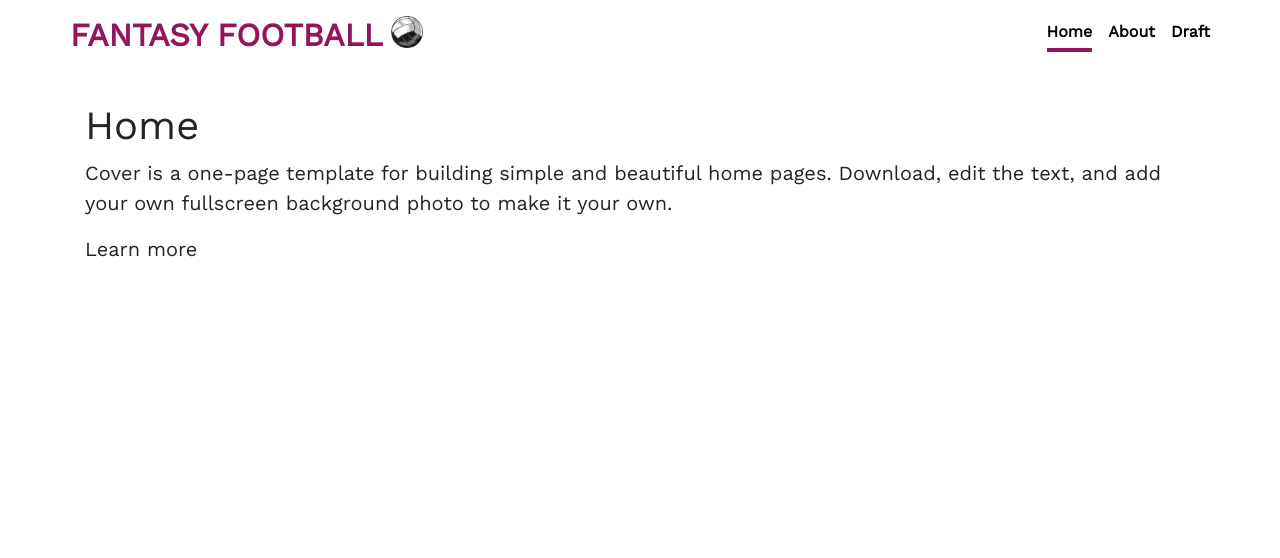
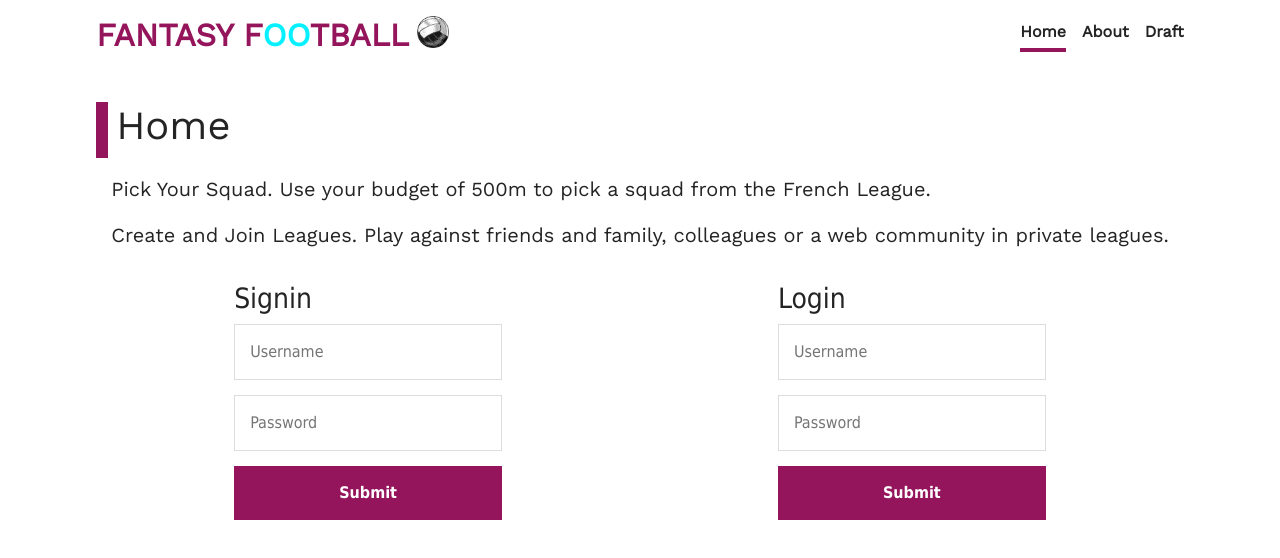
Before and after one commit to fred7896/fantasy-sport-app, a React (Create React App) app in the folder frontend/: page / in a window 1280 px wide. Shown: the top 558 px of the page. Built offline with nearby package versions, Linux system fonts and the light colour scheme.

Commit message:
Integration of signin and login form.

```diff
--- a/frontend/src/App.css
+++ b/frontend/src/App.css
@@ -48,7 +48,6 @@
   background-color: #E93A51;
   color: white;
 }
-
 
 .table thead th {
   border-bottom:none;
@@ -131,7 +130,7 @@ a,
 a:focus,
 a:hover,
 a:active {
-  color: black;
+  color: #242424;
 }
 
 a:hover {
@@ -195,7 +194,7 @@ body {
 }
 
 .nav-masthead .active {
-  color: black;
+  color: #242424;
   border-bottom-color: #94155c;
 }
 
@@ -208,10 +207,104 @@ body {
   }
 }
 
+span {
+  color: #07F0FF;
+}
+
+/*
+* Home
+*/
+
+.header-home {
+  border-left: 1vw solid #94155c;
+  transition-property: border-left;
+  transition-duration: 1s;
+}
+
+.header-home:hover {
+  border-left: 67vw solid #94155c;
+}
+
+.login-form {
+  width: 300px;
+  margin: 0 auto;
+  font-family: Tahoma, Geneva, sans-serif;
+}
+.login-form h1 {
+  text-align: center;
+  color: #4d4d4d;
+  font-size: 24px;
+  padding: 20px 0 20px 0;
+}
+.login-form input[type="password"],
+.login-form input[type="text"] {
+  width: 100%;
+  padding: 15px;
+  border: 1px solid #dddddd;
+  margin-bottom: 15px;
+  box-sizing:border-box;
+}
+.login-form input[type="password"]:focus,
+.login-form input[type="text"]:focus {
+  /* border: 1px solid #07F0FF; */
+  border: 1px solid red;
+}
+
+.login-form input[type="submit"] {
+  width: 100%;
+  padding: 15px;
+  background-color: #94155c;
+  border: 0;
+  box-sizing: border-box;
+  cursor: pointer;
+  font-weight: bold;
+  color: #ffffff;
+}
+
+.login-form input[type="submit"]:hover {
+  background-color: #23EF88;
+  color:black;
+}
+.register-form {
+  width: 300px;
+  margin: 0 auto;
+  font-family: Tahoma, Geneva, sans-serif;
+}
+
+.register-form h1 {
+  text-align: center;
+  color: #4d4d4d;
+  font-size: 24px;
+  padding: 20px 0 20px 0;
+}
+.register-form input[type="password"],
+.register-form input[type="text"] {
+  width: 100%;
+  padding: 15px;
+  border: 1px solid #dddddd;
+  margin-bottom: 15px;
+  box-sizing:border-box;
+}
+.register-form input[type="submit"] {
+  width: 100%;
+  padding: 15px;
+  background-color: #94155c;
+  border: 0;
+  box-sizing: border-box;
+  cursor: pointer;
+  font-weight: bold;
+  color: #ffffff;
+}
+
+.register-form input[type="submit"]:hover {
+  background-color: #23EF88;
+  color:#242424;
+}
+
 /*
  * Footer
  */
-.mastfoot {
+ .mastfoot {
   color: rgba(36, 36, 36, .5);
 }
 
@@ -219,3 +312,14 @@ body {
   width: 2em;
   height: 2em;
 }
+
+
+.header-about {
+  border-left: 1vw solid #07F0FF;
+  transition-property: border-left;
+  transition-duration: 1s;
+}
+
+.header-about:hover {
+  border-left: 67vw solid #07F0FF;
+}
--- a/frontend/src/components/Credits.jsx
+++ b/frontend/src/components/Credits.jsx
@@ -1 +1,5 @@
-{/* <a href="https://pngtree.com/free-backgrounds">free background photos from pngtree.com</a> */}
+{
+  /*
+ <a href="https://pngtree.com/free-backgrounds">free background photos from pngtree.com</a>
+*/
+}
--- a/frontend/src/components/Header.jsx
+++ b/frontend/src/components/Header.jsx
@@ -6,8 +6,8 @@ class Header extends React.Component {
     return (
       <header className="masthead">
         <div className="inner">
-        <img className="logo" src={require("../logo.png")}/>
-        <h3 className="masthead-brand mr-2">FANTASY FOOTBALL</h3>
+        <img className="logo" src={require("../logo.png")} alt="logo"/>
+        <h3 className="masthead-brand mr-2">FANTASY F<span>OO</span>TBALL</h3>
           <ul className="nav nav-masthead justify-content-center navbar-static-top">
             <li className="nav-link active">
               <Link to="/">Home</Link>
--- a/frontend/src/pages/About.jsx
+++ b/frontend/src/pages/About.jsx
@@ -5,7 +5,9 @@ class About extends React.Component {
     return (
       <div className="container my-3 cover">
         <div className="inner cover">
+        <div className="row header-about pl-2 pr-3 mb-3">
           <h1 className="cover-heading">About</h1>
+          </div>
           <p className="lead">
             Cover is a one-page template for building simple and beautiful home
             pages. Download, edit the text, and add your own fullscreen
--- a/frontend/src/pages/Home.jsx
+++ b/frontend/src/pages/Home.jsx
@@ -1,17 +1,89 @@
 import React from "react";
 
 class Home extends React.Component {
+  constructor(props) {
+    super(props);
+    this.state = {
+      username: "",
+      password: ""
+    };
+  }
+
+  handleChange = event => {
+    this.setState({
+      [event.target.name]: event.target.value
+    });
+  };
+
   render() {
     return (
       <div className="container my-3 cover">
         <div className="inner cover">
-          <h1 className="cover-heading">Home</h1>
+          <div className="row header-home pl-2 pr-3 mb-3">
+            <h1 className="cover-heading">Home</h1>
+          </div>
           <p className="lead">
-            Cover is a one-page template for building simple and beautiful home
-            pages. Download, edit the text, and add your own fullscreen
-            background photo to make it your own.
+            Pick Your Squad. Use your budget of 500m to pick a squad from the
+            French League.
           </p>
-          <p className="lead">Learn more</p>
+          <p className="lead">
+            Create and Join Leagues. Play against friends and family, colleagues
+            or a web community in private leagues.
+          </p>
+          <div className="row">
+            <div className="login-form px-3 my-3">
+              <h3>Signin</h3>
+              <form onSubmit={this.login}>
+                <input
+                  type="text"
+                  name="username"
+                  placeholder="Username"
+                  id="inputUsernameSignIn"
+                  ref={ref => (this.inputUsername = ref)}
+                  onChange={this.handleChange}
+                  value={this.state.username}
+                  required
+                />
+                <input
+                  type="password"
+                  name="password"
+                  placeholder="Password"
+                  id="inputPasswordSignIn"
+                  ref={ref => (this.inputPassword = ref)}
+                  onChange={this.handleChange}
+                  value={this.state.password}
+                  required
+                />
+                <input type="submit" />
+              </form>
+            </div>
+            <div className="register-form px-3 my-3">
+              <h3>Login</h3>
+              <form onSubmit={this.login}>
+                <input
+                  type="text"
+                  name="username"
+                  placeholder="Username"
+                  id="inputUsername"
+                  ref={ref => (this.inputUsername = ref)}
+                  onChange={this.handleChange}
+                  value={this.state.username}
+                  required
+                />
+                <input
+                  type="password"
+                  name="password"
+                  placeholder="Password"
+                  id="inputPassword"
+                  ref={ref => (this.inputPassword = ref)}
+                  onChange={this.handleChange}
+                  value={this.state.password}
+                  required
+                />
+                <input type="submit" />
+              </form>
+            </div>
+          </div>
         </div>
       </div>
     );
```
Also changed, not shown: frontend/src/soccer-banner.jpg (added).
